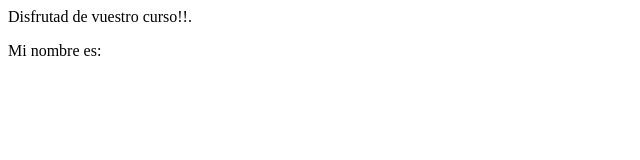
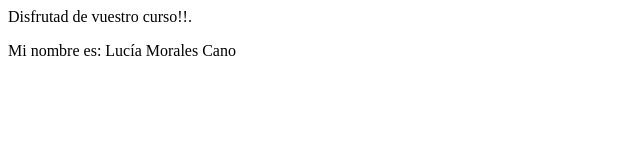
Before and after one commit to lucimomyuax/uax-devops-01, a plain HTML site: page index.html in a window 1280 px wide. Shown: the whole page, without its empty margins (0-640 px from the left). Drawn offline with Linux system fonts and the light colour scheme.

Commit message:
UPDATE: Added my name in index.html

```diff
--- a/index.html
+++ b/index.html
@@ -4,6 +4,6 @@
     </head>
     <body>
         <p>Disfrutad de vuestro curso!!.</p>
-        <p>Mi nombre es: </p>
+        <p>Mi nombre es: Lucía Morales Cano </p>
     </body>
 </html>
```
